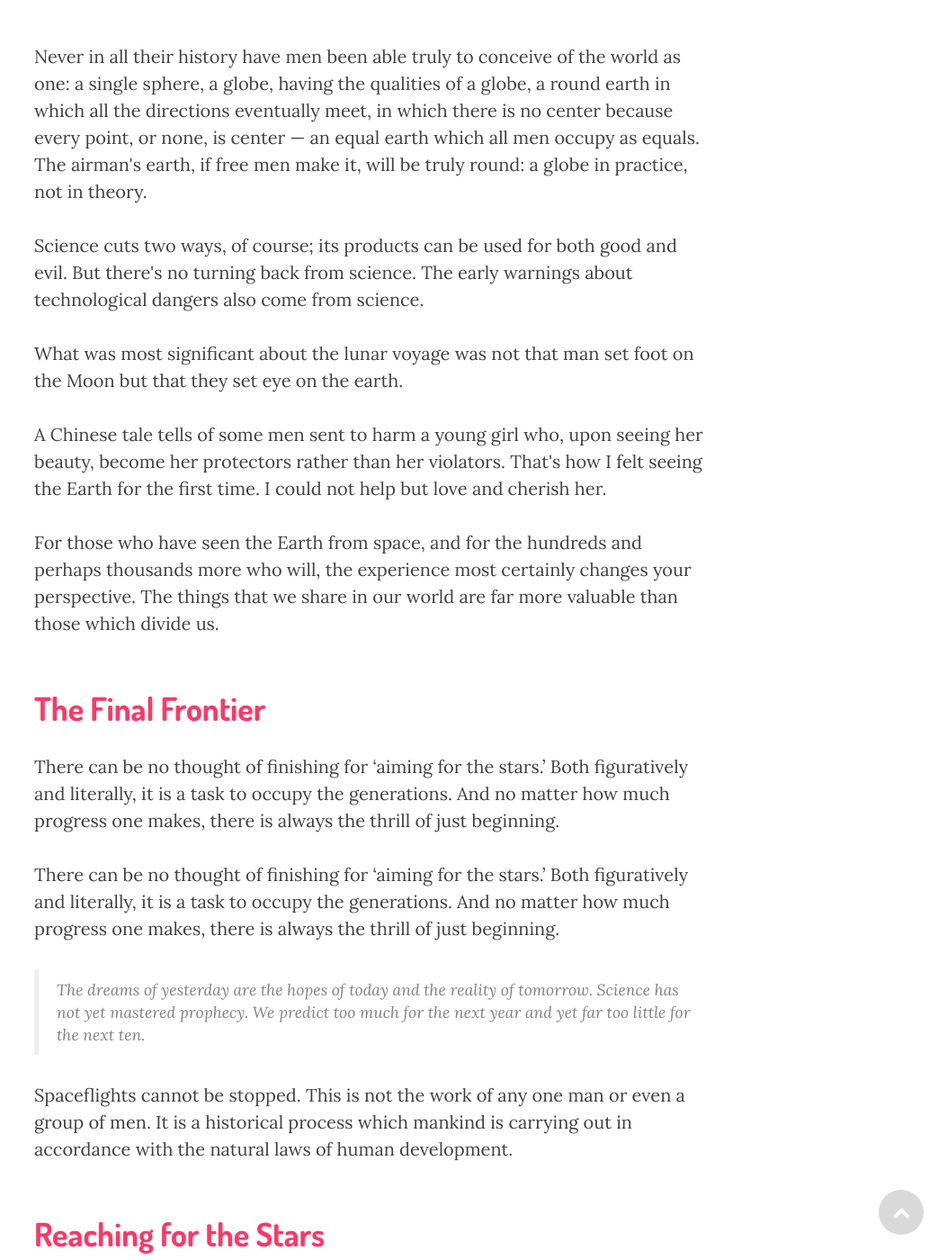
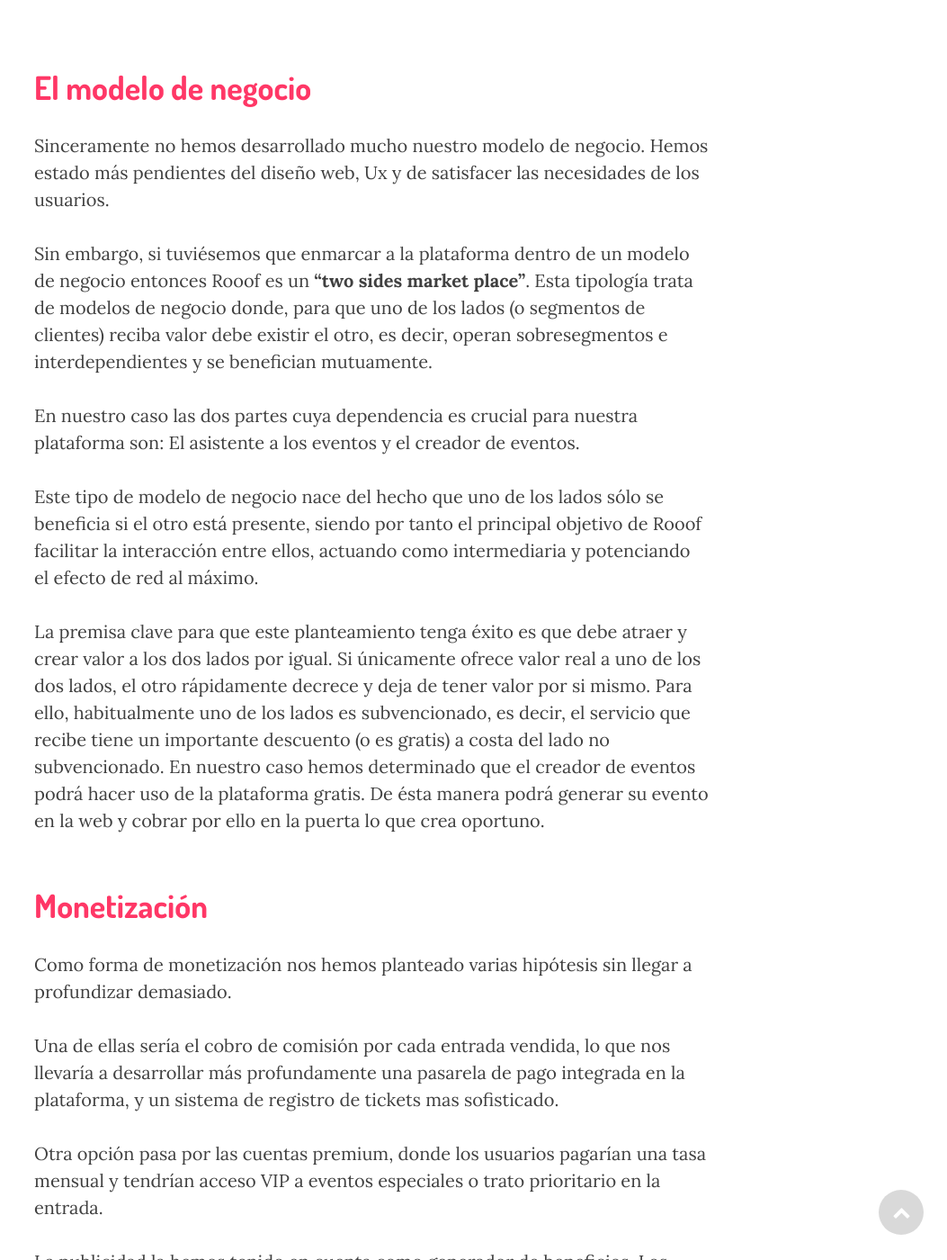
Before and after one commit to Rooof-Project/memoria, a Jekyll site: the page built from _posts/2015-04-11-Modelo-negocio.markdown, in a window 1280 px wide and 1400 px high, scrolled down 519 px. Shown: the whole window at 90% size, without its empty margins (227-1280 px from the left). Built offline with Jekyll 4.4.1, drawn with Linux system fonts in a browser that asks for light colours; nearby versions of some CDN libraries; some of the changed text lies outside the part shown.

Commit message:
Updated 2015-04-11-Modelo-negocio.markdown

```diff
--- a/_posts/2015-04-11-Modelo-negocio.markdown
+++ b/_posts/2015-04-11-Modelo-negocio.markdown
@@ -1,41 +1,35 @@
 ---
-layout:     post
-title:      "Modelo de negocio"
-subtitle:   "because they lacked opposable thumbs and the brainpower to build a space program."
-header-img: "img/post-bg-01.jpg"
+layout: post
+title: Modelo de negocio
+subtitle: because they lacked opposable thumbs and the brainpower to build a space program.
+"header-img": "img/post-bg-01.jpg"
+published: true
 ---
 
-<p>Never in all their history have men been able truly to conceive of the world as one: a single sphere, a globe, having the qualities of a globe, a round earth in which all the directions eventually meet, in which there is no center because every point, or none, is center — an equal earth which all men occupy as equals. The airman's earth, if free men make it, will be truly round: a globe in practice, not in theory.</p>
 
-<p>Science cuts two ways, of course; its products can be used for both good and evil. But there's no turning back from science. The early warnings about technological dangers also come from science.</p>
 
-<p>What was most significant about the lunar voyage was not that man set foot on the Moon but that they set eye on the earth.</p>
+<h2 class="section-heading">El modelo de negocio</h2>
 
-<p>A Chinese tale tells of some men sent to harm a young girl who, upon seeing her beauty, become her protectors rather than her violators. That's how I felt seeing the Earth for the first time. I could not help but love and cherish her.</p>
+<p>Sinceramente no hemos desarrollado mucho nuestro modelo de negocio. Hemos estado más pendientes del diseño web, Ux y de satisfacer las necesidades de los usuarios.</p>
 
-<p>For those who have seen the Earth from space, and for the hundreds and perhaps thousands more who will, the experience most certainly changes your perspective. The things that we share in our world are far more valuable than those which divide us.</p>
+<p>Sin embargo, si tuviésemos que enmarcar a la plataforma dentro de un modelo de negocio entonces Rooof es un <strong>“two sides market place”</strong>. Esta tipología trata de modelos de negocio donde, para que uno de los lados (o segmentos de clientes) reciba valor debe existir el otro, es decir, operan sobresegmentos e interdependientes y se benefician mutuamente.</p>
 
-<h2 class="section-heading">The Final Frontier</h2>
+<p>En nuestro caso las dos partes cuya dependencia es crucial para nuestra plataforma son: El asistente a los eventos y el creador de eventos.</p>
 
-<p>There can be no thought of finishing for ‘aiming for the stars.’ Both figuratively and literally, it is a task to occupy the generations. And no matter how much progress one makes, there is always the thrill of just beginning.</p>
+<p>Este tipo de modelo de negocio nace del hecho que uno de los lados sólo se beneficia si el otro está presente, siendo por tanto el principal objetivo de Rooof facilitar la interacción entre ellos, actuando como intermediaria y potenciando el efecto de red al máximo.</p>
 
-<p>There can be no thought of finishing for ‘aiming for the stars.’ Both figuratively and literally, it is a task to occupy the generations. And no matter how much progress one makes, there is always the thrill of just beginning.</p>
+<p>La premisa clave para que este planteamiento tenga éxito es que debe atraer y crear valor a los dos lados por igual. Si únicamente ofrece valor real a uno de los dos lados, el otro rápidamente decrece y deja de tener valor por si mismo.
+Para ello, habitualmente uno de los lados es subvencionado, es decir, el servicio que recibe tiene un importante descuento (o es gratis) a costa del lado no subvencionado. En nuestro caso hemos determinado que el creador de eventos podrá hacer uso de la plataforma gratis. De ésta manera podrá generar su evento en la web y cobrar por ello en la puerta lo que crea oportuno.</p>
 
-<blockquote>The dreams of yesterday are the hopes of today and the reality of tomorrow. Science has not yet mastered prophecy. We predict too much for the next year and yet far too little for the next ten.</blockquote>
 
-<p>Spaceflights cannot be stopped. This is not the work of any one man or even a group of men. It is a historical process which mankind is carrying out in accordance with the natural laws of human development.</p>
+<h2 class="section-heading">Monetización</h2>
 
-<h2 class="section-heading">Reaching for the Stars</h2>
+<p>Como forma de monetización nos hemos planteado varias hipótesis sin llegar a profundizar demasiado.</p>
 
-<p>As we got further and further away, it [the Earth] diminished in size. Finally it shrank to the size of a marble, the most beautiful you can imagine. That beautiful, warm, living object looked so fragile, so delicate, that if you touched it with a finger it would crumble and fall apart. Seeing this has to change a man.</p>
+<p>Una de ellas sería el cobro de comisión por cada entrada vendida, lo que nos llevaría a desarrollar más profundamente una pasarela de pago integrada en la plataforma, y un sistema de registro de tickets mas sofisticado.</p>
 
-<a href="#">
-    <img src="{{ site.baseurl }}/img/post-sample-image.jpg" alt="Post Sample Image">
-</a>
-<span class="caption text-muted">To go places and do things that have never been done before – that’s what living is all about.</span>
+<p>Otra opción pasa por las cuentas premium, donde los usuarios pagarían una tasa mensual y tendrían acceso VIP a eventos especiales o trato prioritario en la entrada.</p>
 
-<p>Space, the final frontier. These are the voyages of the Starship Enterprise. Its five-year mission: to explore strange new worlds, to seek out new life and new civilizations, to boldly go where no man has gone before.</p>
+<p>La publicidad la hemos tenido en cuenta como generador de beneficios. Los creadores podrían anunciarse y tener más relevancia en la plataforma.</p>
 
-<p>As I stand out here in the wonders of the unknown at Hadley, I sort of realize there’s a fundamental truth to our nature, Man must explore, and this is exploration at its greatest.</p>
-
-<p>Placeholder text by <a href="http://spaceipsum.com/">Space Ipsum</a>. Photographs by <a href="https://www.flickr.com/photos/nasacommons/">NASA on The Commons</a>.</p>
+<p>Todas estas opciones son complementarias entre si, y dependerían del rumbo que tome la plataforma, del número de usuarios, del interés generado y del precio que los usuarios estarían dispuestos a pagar.</p>
```
